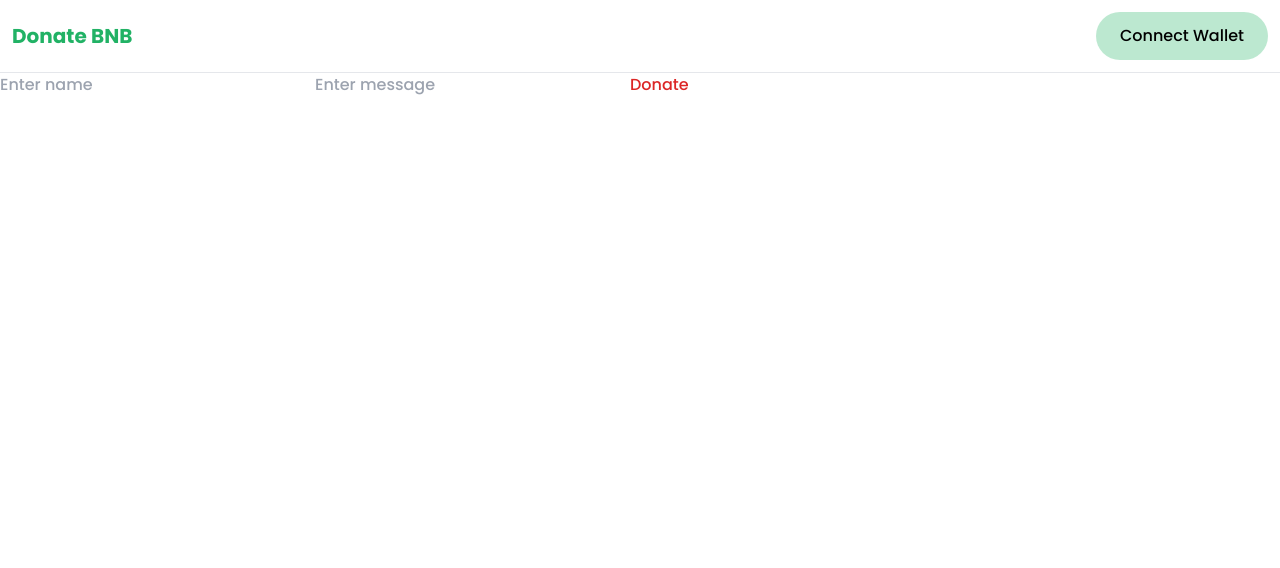
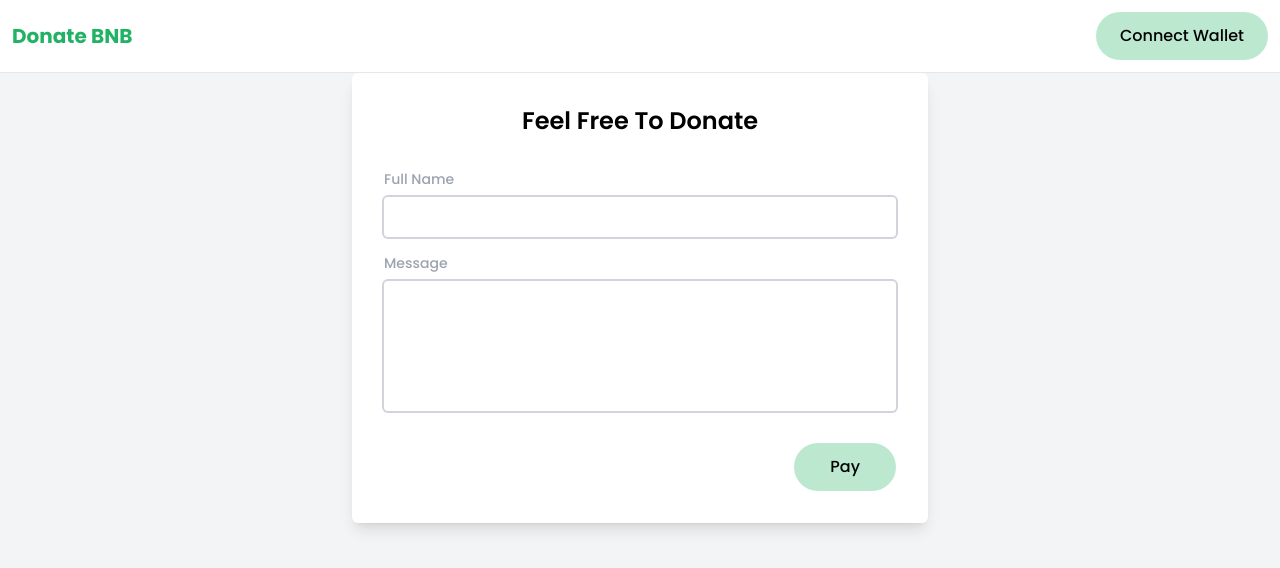
Before and after one commit to talhahere0/Donate_BNB, a Next.js app: page / in a window 1280 px wide. Shown: the top 568 px of the page. Built offline with nearby package versions, Linux system fonts and the light colour scheme.

Commit message:
create new design dor donate the bnb using react-hook-form

```diff
--- a/components/Donate.tsx
+++ b/components/Donate.tsx
@@ -1,8 +1,18 @@
 import { useState } from 'react'
 import toast from 'react-hot-toast'
 import { ethers } from 'ethers'
+import { ImSpinner7 } from 'react-icons/im'
+import { useForm } from 'react-hook-form'
 
 const Donate = ({ state }) => {
+  const {
+    register,
+    handleSubmit,
+    reset,
+    formState: { errors },
+  } = useForm({
+    // electionName: '',
+  })
   const { contract } = state
   const [name, setName] = useState('')
   const [message, setMessage] = useState('')
@@ -22,8 +32,8 @@ const Donate = ({ state }) => {
     }
   }
   return (
-    <div>
-      <input
+    <div className="bg-gray-100 h-[900px]">
+      {/* <input
         onChange={(e) => setName(e.target.value)}
         type="text"
         value={name}
@@ -37,7 +47,74 @@ const Donate = ({ state }) => {
       />
       <button className="text-red-600" onClick={handleChange}>
         Donate
-      </button>
+      </button> */}
+
+      <form
+        // onSubmit={handleSubmit(onSubmit)}
+        className="bg-white max-w-xl mx-auto rounded-md p-4 sm:p-8 space-y-8 shadow-lg "
+      >
+        <h3 className="text-2xl font-semibold text-center">
+          Feel Free To Donate
+        </h3>
+        <div>
+          <label
+            htmlFor="electionName"
+            className="block mb-2 text-gray-400 text-sm"
+          >
+            Full Name
+          </label>
+          <input
+            type="text"
+            id="electionName"
+            // {...register('electionName', {
+            //   required: {
+            //     value: true,
+            //     message: 'Election Name is required',
+            //   },
+            // })}
+            className={`block ring-2 ring-gray-300 focus:ring-brand-3 focus:outline-none rounded w-full p-2 ${
+              errors.electionName ? 'ring-red-400 focus:ring-red-400' : ''
+            }`}
+          />
+
+          <label
+            htmlFor="electionName"
+            className="block mt-4 mb-2 text-gray-400 text-sm"
+          >
+            Message
+          </label>
+          <input
+            type="text"
+            id="electionName"
+            // {...register('electionName', {
+            //   required: {
+            //     value: true,
+            //     message: 'Election Name is required',
+            //   },
+            // })}
+            className={`block ring-2 ring-gray-300 focus:ring-brand-3 focus:outline-none rounded w-full h-[130px] p-2 ${
+              errors.electionName ? 'ring-red-400 focus:ring-red-400' : ''
+            }`}
+          />
+
+          {/* {errors.electionName?.type === 'required' && (
+            <p className="text-red-400 mt-2 font-light">
+              {errors.electionName.message}
+            </p>
+          )} */}
+        </div>
+
+        <div className="text-right">
+          <button
+            // ref={submitBtnRef}
+            type="submit"
+            className="btn-primary inline-flex items-center group"
+          >
+            <span className="block group-disabled:hidden">Pay</span>
+            <ImSpinner7 className="ml-2 animate-spin hidden group-disabled:block" />
+          </button>
+        </div>
+      </form>
     </div>
   )
 }
--- a/package.json
+++ b/package.json
@@ -16,7 +16,9 @@
     "next": "13.1.1",
     "react": "18.2.0",
     "react-dom": "18.2.0",
-    "react-hot-toast": "^2.4.0"
+    "react-hook-form": "^7.42.1",
+    "react-hot-toast": "^2.4.0",
+    "react-icons": "^4.7.1"
   },
   "devDependencies": {
     "@types/node": "^18.11.18",
```
Also changed, not shown: 1 other file (tests, documents, lock files or other folders).
